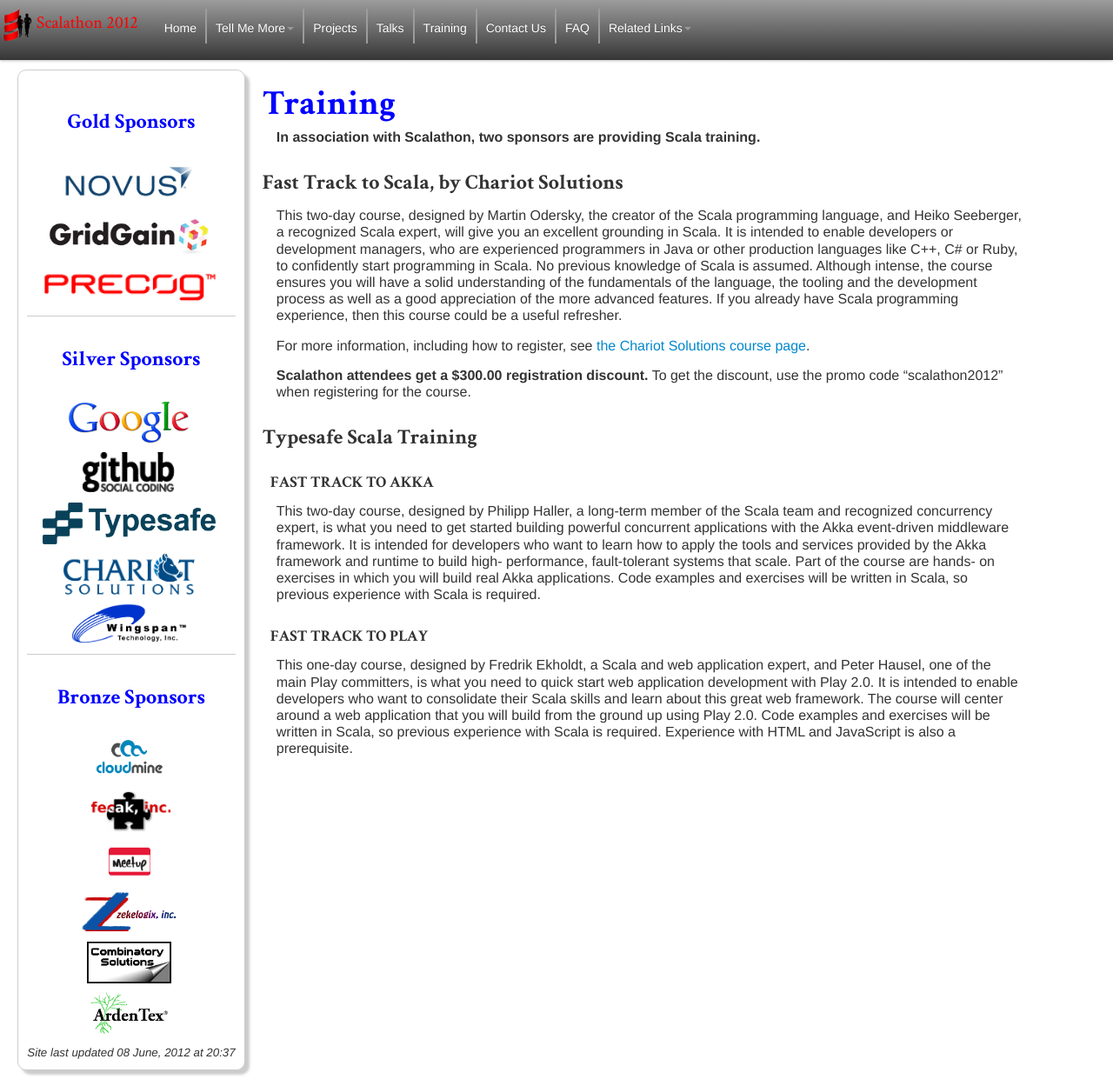
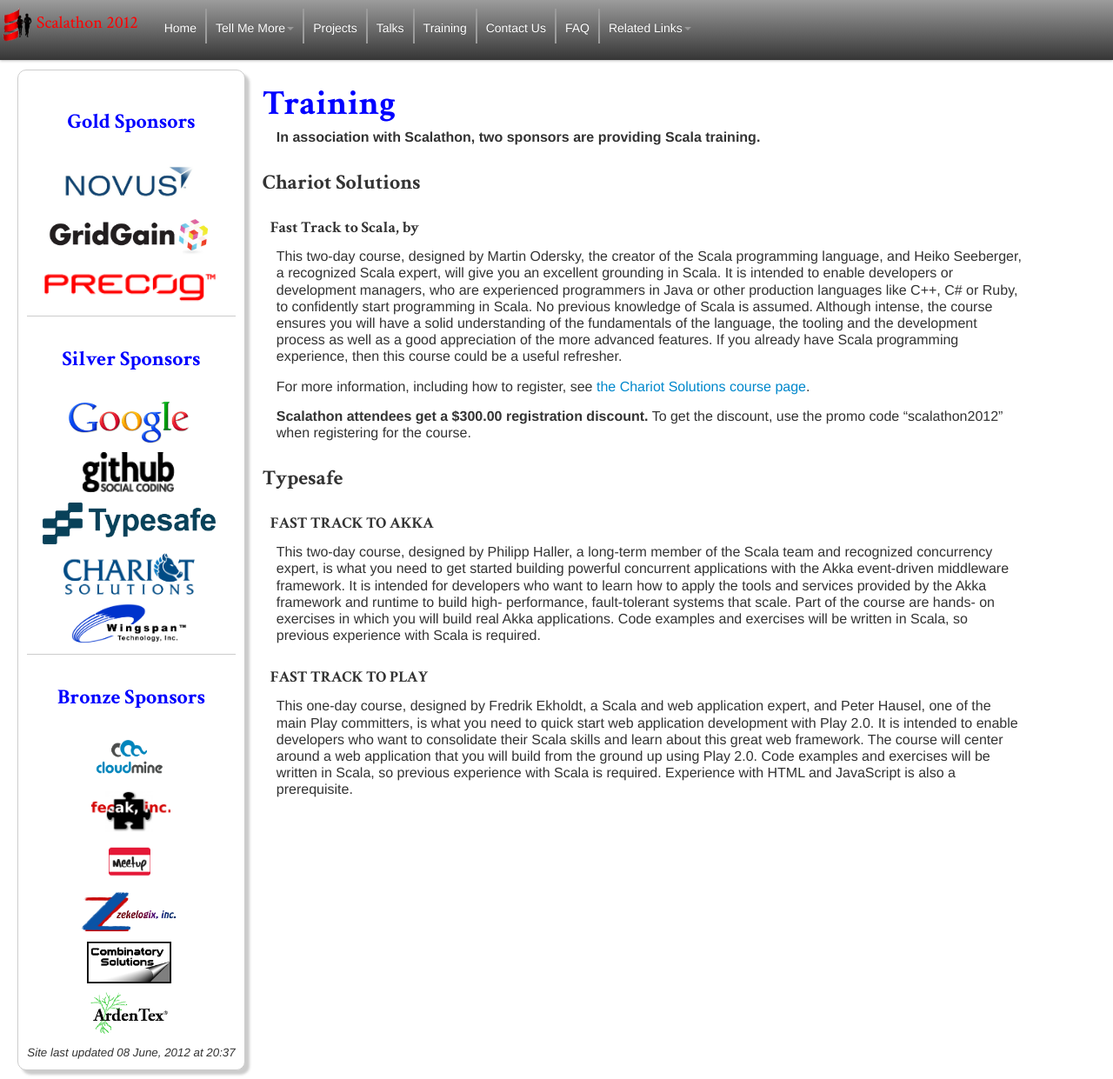
Before and after one commit to scala-phase/scalathon, a Jekyll site: the page built from 2012/training.md, in a window 1280 px wide and 1241 px high. Shown: the whole window at 87% size. Built offline with Jekyll 4.4.1, drawn with Linux system fonts in a browser that asks for light colours; nearby versions of some CDN libraries.

Commit message:
Adjusted training page

```diff
--- a/2012/training.md
+++ b/2012/training.md
@@ -7,7 +7,9 @@
 
 **In association with Scalathon, two sponsors are providing Scala training.**
 
-## Fast Track to Scala, by Chariot Solutions
+## Chariot Solutions
+
+### Fast Track to Scala, by
 
 This two-day course, designed by Martin Odersky, the creator of the Scala
 programming language, and Heiko Seeberger, a recognized Scala expert, will give
@@ -26,7 +28,7 @@
 **Scalathon attendees get a $300.00 registration discount.**
 To get the discount, use the promo code "scalathon2012" when registering for the course.
 
-## Typesafe Scala Training
+## Typesafe
 
 ### FAST TRACK TO AKKA
 
```
